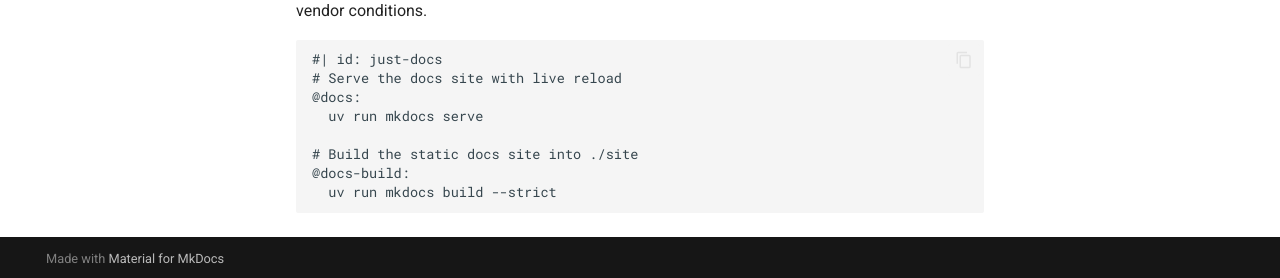
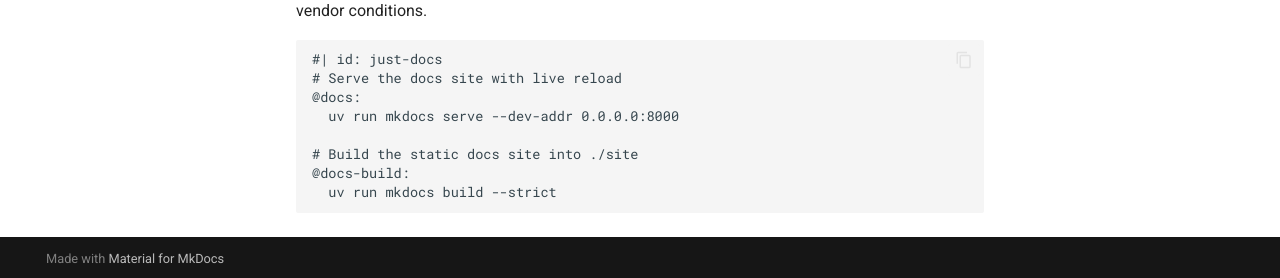
Before and after one commit to glencbz/diffy, an MkDocs documentation site: the page built from docs/devtools/entangled.md, in a window 1280 px wide and 900 px high, scrolled down 600 px. Shown: the part 619-897 px from the top of the window. Built offline with MkDocs 1.6.1 and Material for MkDocs 9.7.7, drawn with Linux system fonts in a browser that asks for light colours; comment, search, counter and statistics services are not loaded.

Commit message:
docs: explicitly bind docs server to 0.0.0.0
`just docs` relies on mkdocs' default address, which makes the
live-reload site awkward to open from a browser outside the VM this repo
is developed in. Bind to 0.0.0.0 and just name the address in full.

```diff
--- a/docs/devtools/entangled.md
+++ b/docs/devtools/entangled.md
@@ -57,7 +57,7 @@
 #| id: just-docs
 # Serve the docs site with live reload
 @docs:
-  uv run mkdocs serve
+  uv run mkdocs serve --dev-addr 0.0.0.0:8000
 
 # Build the static docs site into ./site
 @docs-build:
```
Also changed, not shown: 1 other file.
